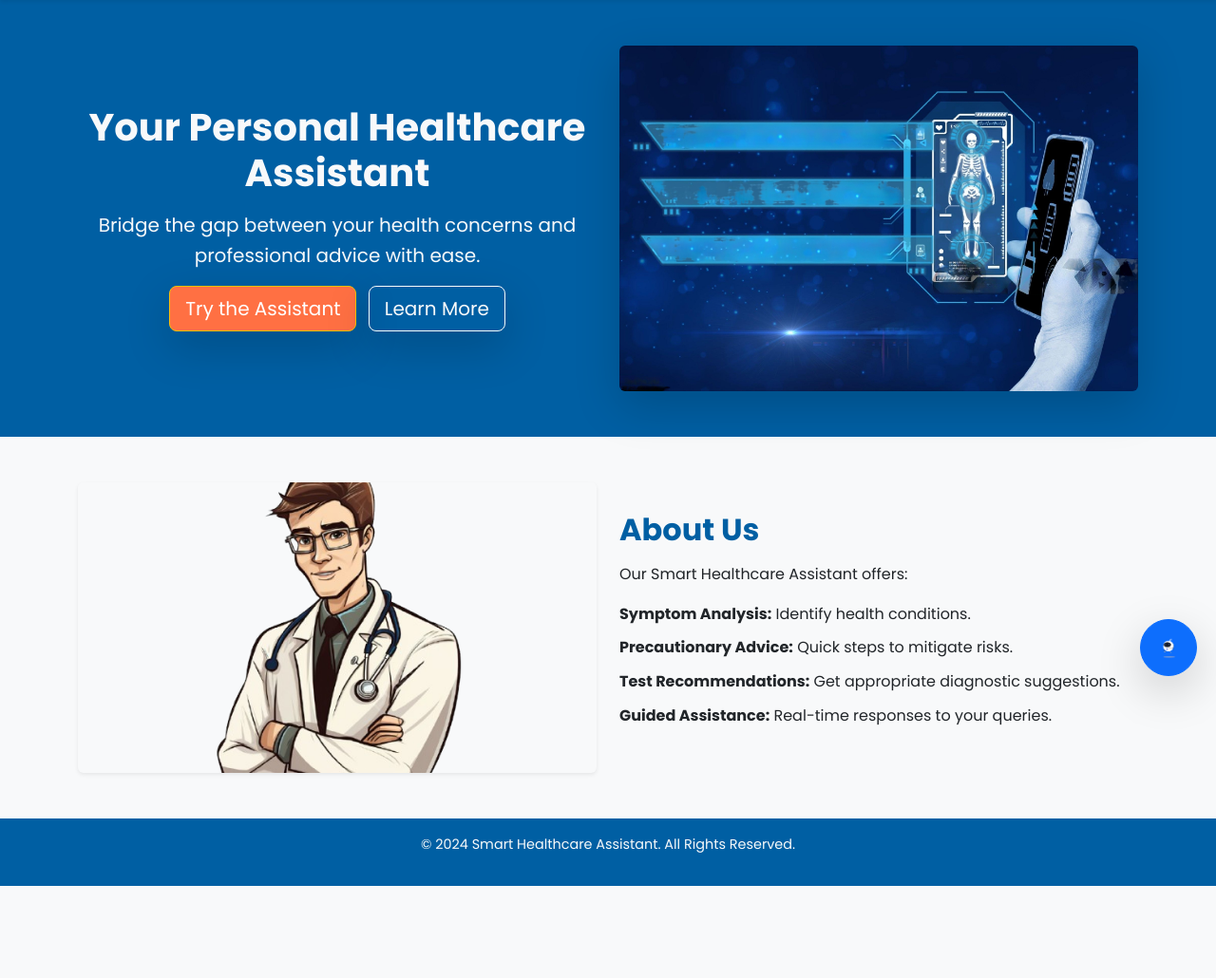
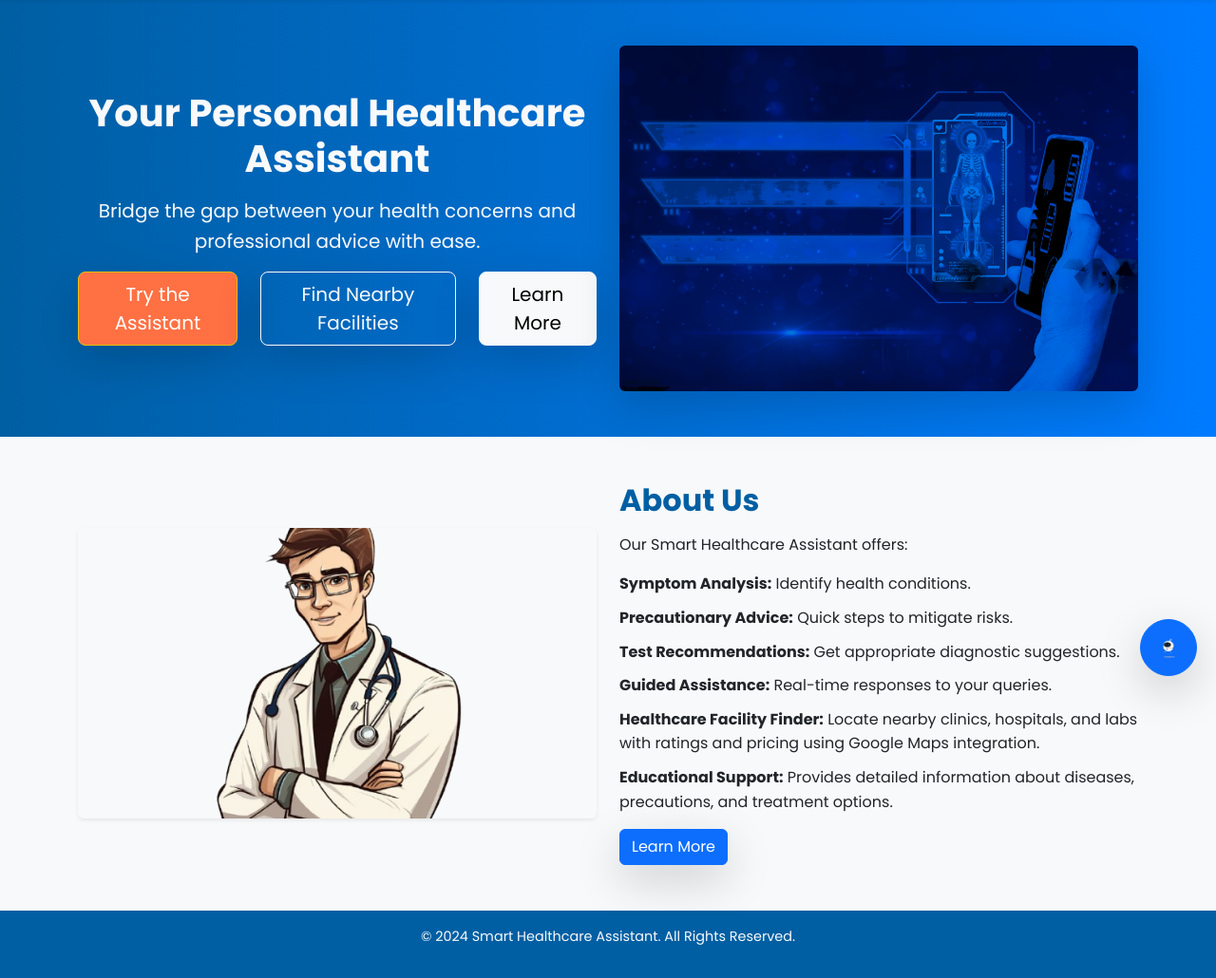
Before and after one commit to khanbasharat3a1/AI_SmarHealthCare_Assistant, a Flask app: page / in a window 1280 px wide. Shown: the part 68-1098 px from the top of the page at 95% size. Before the commit the page ends 1001 px from the top, so only its background shows below. Run offline with Flask 3, Linux system fonts and the light colour scheme.

Commit message:
v28 - {styling changes} updated index.html

```diff
--- a/templates/index.html
+++ b/templates/index.html
@@ -31,19 +31,20 @@
         </nav>
 
     <!-- Hero Section -->
-    <header class="bg-primary text-light py-5">
+    <header class="py-5" style="background: linear-gradient(90deg, #005fa3, #007bff);">
         <div class="container text-center">
             <div class="row align-items-center">
                 <div class="col-md-6">
-                    <h1 class="fw-bold">Your Personal Healthcare Assistant</h1>
-                    <p class="lead">Bridge the gap between your health concerns and professional advice with ease.</p>
-                    <a href="/chatbot" class="btn btn-warning btn-lg text-white shadow-lg me-2">Try the Assistant</a>
-                    <a href="/about-us" class="btn btn-outline-light btn-lg shadow-lg">Learn More</a>
+                    <h1 class="fw-bold text-light">Your Personal Healthcare Assistant</h1>
+                    <p class="lead text-light">Bridge the gap between your health concerns and professional advice with ease.</p>
+                    <div class="d-grid gap-3 d-lg-inline-flex">
+                        <a href="/chatbot" class="btn btn-warning btn-lg text-white shadow-lg me-lg-2">Try the Assistant</a>
+                        <a href="/nearby_facilities" class="btn btn-outline-light btn-lg shadow-lg me-lg-2">Find Nearby Facilities</a>
+                        <a href="/about-us" class="btn btn-light btn-lg shadow-lg">Learn More</a>
+                    </div>
                 </div>
-                <div class="col-md-6">
-                    <div class="img-fluid-container">
-                        <img src="/static/images/banner.jpeg" alt="Healthcare Banner" class="img-fluid rounded shadow-lg">
-                    </div>
+                <div class="col-md-6 position-relative">
+                    <img src="/static/images/banner.jpeg" alt="Healthcare Banner" class="img-fluid rounded shadow-lg" style="mix-blend-mode: multiply;">
                 </div>
             </div>
         </div>
@@ -64,7 +65,10 @@
                         <li><strong>Precautionary Advice:</strong> Quick steps to mitigate risks.</li>
                         <li><strong>Test Recommendations:</strong> Get appropriate diagnostic suggestions.</li>
                         <li><strong>Guided Assistance:</strong> Real-time responses to your queries.</li>
+                        <li><strong>Healthcare Facility Finder:</strong> Locate nearby clinics, hospitals, and labs with ratings and pricing using Google Maps integration.</li>
+                        <li><strong>Educational Support:</strong> Provides detailed information about diseases, precautions, and treatment options.</li>
                     </ul>
+                    <a href="/about-us" class="btn btn-primary shadow-lg">Learn More</a>
                 </div>
             </div>
         </div>
```
